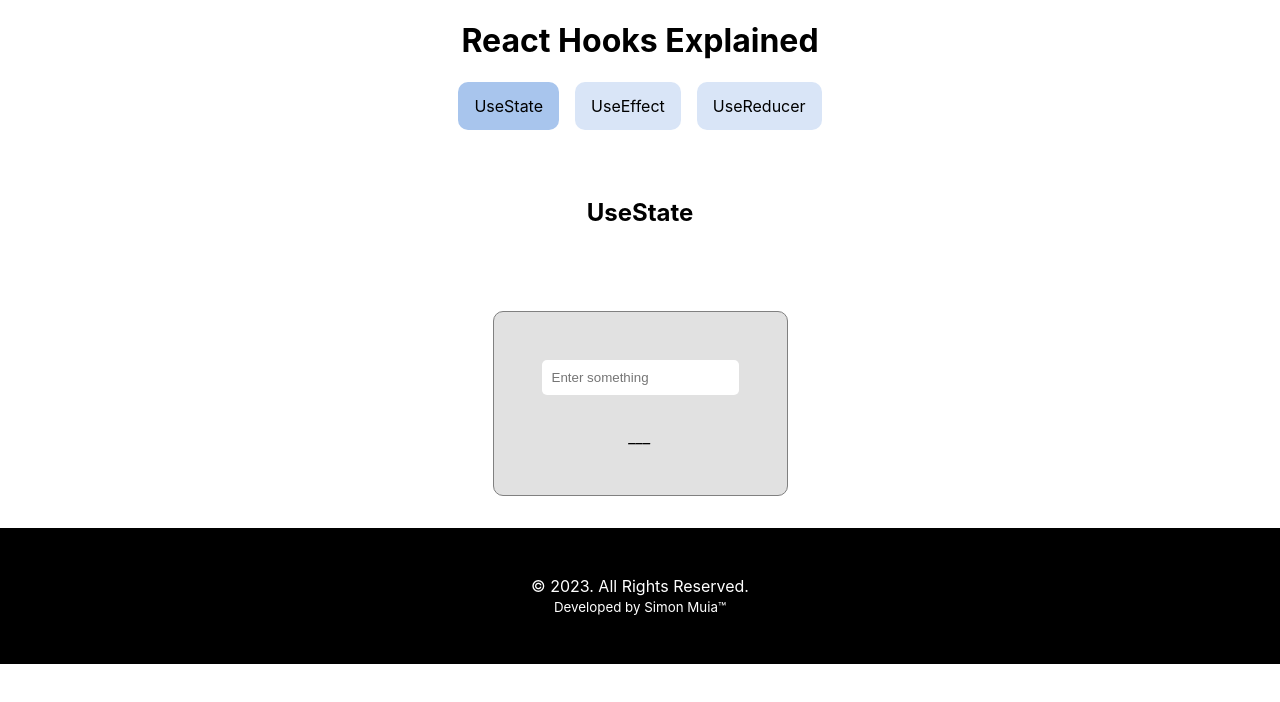
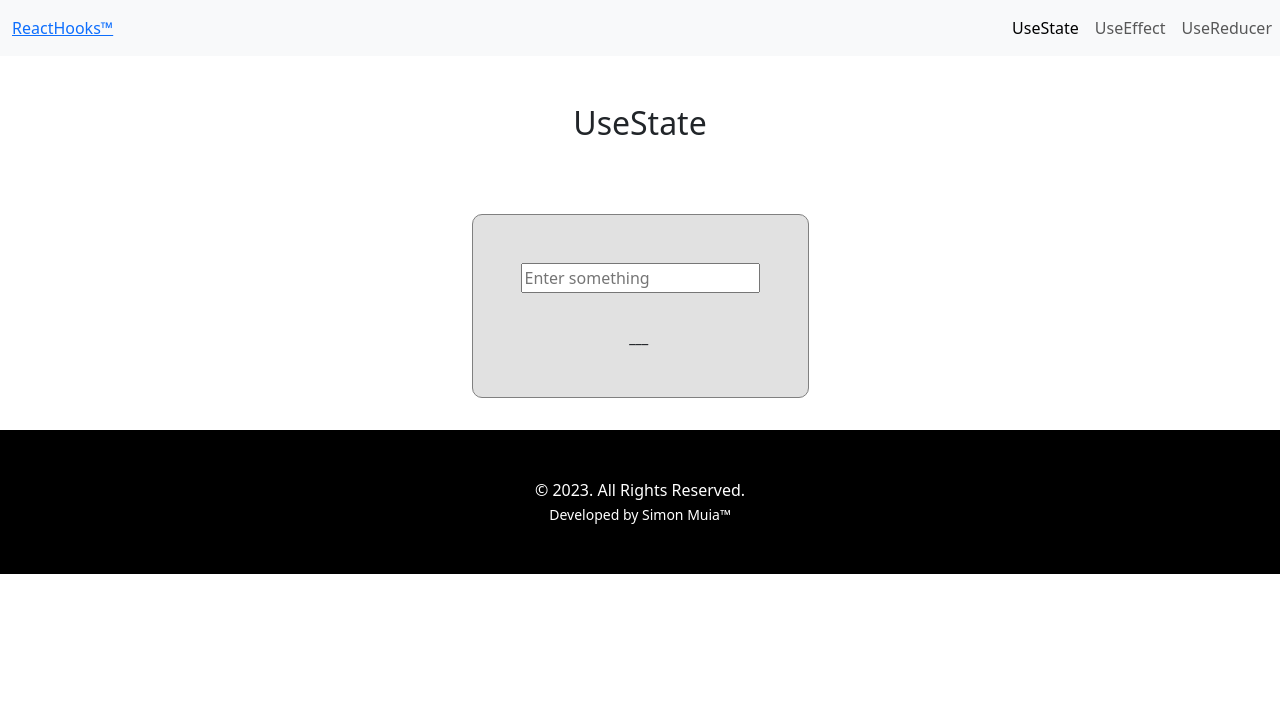
Before and after one commit to simonmuia/react-hooks, a React (Create React App) app: page /usestate in a window 1280 px wide. Shown: the top 702 px of the page. Built offline with nearby package versions, Linux system fonts and the light colour scheme.

Commit message:
added bootstrap to components

```diff
--- a/package.json
+++ b/package.json
@@ -5,10 +5,12 @@
   "dependencies": {
     "@mui/material": "^5.11.16",
     "@mui/styled-engine-sc": "^5.11.11",
+    "@popperjs/core": "^2.11.7",
     "@testing-library/jest-dom": "^5.16.5",
     "@testing-library/react": "^13.4.0",
     "@testing-library/user-event": "^13.5.0",
     "axios": "^1.3.5",
+    "bootstrap": "^5.3.0-alpha3",
     "react": "^18.2.0",
     "react-dom": "^18.2.0",
     "react-router-dom": "^6.10.0",
--- a/public/index.html
+++ b/public/index.html
@@ -39,5 +39,8 @@
       To begin the development, run `npm start` or `yarn start`.
       To create a production bundle, use `npm run build` or `yarn build`.
     -->
+    <script src="https://cdn.jsdelivr.net/npm/@popperjs/core@2.11.7/dist/umd/popper.min.js" integrity="sha384-zYPOMqeu1DAVkHiLqWBUTcbYfZ8osu1Nd6Z89ify25QV9guujx43ITvfi12/QExE" crossorigin="anonymous"></script>
+<script src="https://cdn.jsdelivr.net/npm/bootstrap@5.3.0-alpha3/dist/js/bootstrap.min.js" integrity="sha384-Y4oOpwW3duJdCWv5ly8SCFYWqFDsfob/3GkgExXKV4idmbt98QcxXYs9UoXAB7BZ" crossorigin="anonymous"></script>
   </body>
+
 </html>
--- a/src/App.css
+++ b/src/App.css
@@ -8,39 +8,55 @@
 }
 
 /* form inputs */
-.wrapper{
-	display:flex;
-	flex-direction:column;
-	gap:2rem;
-	justify-content:center;
-	align-items:center;
-	margin-top:3rem;
+.wrapper {
+  display: flex;
+  flex-direction: column;
+  gap: 2rem;
+  justify-content: center;
+  align-items: center;
+  margin-top: 3rem;
 }
 
-.inputForm{
-	display:flex;
-	flex-direction:column;
-	gap:2rem;
-	align-items:center;
-	justify-content:center;
-	margin:2rem;
-	padding:3rem;
-	border-radius:10px;
-	border:1px solid gray;
-	width:max-content;
-	background-color:#e1e1e1;
+.inputForm {
+  display: flex;
+  flex-direction: column;
+  gap: 2rem;
+  align-items: center;
+  justify-content: center;
+  margin: 2rem;
+  padding: 3rem;
+  border-radius: 10px;
+  border: 1px solid gray;
+  width: max-content;
+  background-color: #e1e1e1;
 }
 
-.inputForm input{
-	padding:10px;
-	border:none;
-	border-radius:5px;
+
+.section {
+  min-height: 60vh;
+  width: 100%;
+  padding-bottom: 3rem;
+  display: flex;
+  flex-direction: column;
+  gap:3rem;
 }
-.section{
-  min-height:60vh;
-  width:100%;
-  background-color:#dddddd;
-  padding-bottom:3rem;
+
+.comments {
+  display:flex;
+  flex-direction: column;
+  gap:3rem;
+  padding: 0 3rem;
+  align-items: center;
+}
+.comment{
+  width:60%;
+  display:flex;
+  flex-direction:column;
+  text-align:left;
+  border:0.5px #000 solid;
+  box-shadow:2px 2px #edf;
+  padding:3rem;
+  border-radius:10px;
 }
 
 @media (prefers-reduced-motion: no-preference) {
--- a/src/App.js
+++ b/src/App.js
@@ -5,16 +5,16 @@ import UseStatepage from './pages/UseStatepage';
 import UseEffectpage from './pages/UseEffectpage';
 import Footer from './components/footer/Footer';
 import UseReducerPage from './pages/UseReducerPage';
+import Home from './pages/Home';
 
 function App() {
   return (
     <div className="App">
-      <h1>React Hooks Explained</h1>
-
       {/* create navigation menu */}
       <div className='navigation'>
         <Navbar/>
        <Routes>
+        <Route path='*' element={<Home/>}/>
         <Route path='/usestate' element={<UseStatepage/>}/>
         <Route path='/useeffect' element={<UseEffectpage/>}/>
         <Route path='/usereducer' element={<UseReducerPage/>}/>
--- a/src/components/navbar/Navbar.jsx
+++ b/src/components/navbar/Navbar.jsx
@@ -1,15 +1,39 @@
-import React from 'react'
-import { NavLink } from 'react-router-dom'
+import React from 'react';
+import { Link, NavLink } from 'react-router-dom';
 import './navbar.css';
 
 const Navbar = () => {
   return (
-	<div className='navbar'>
-		<NavLink className='navlink' to='/usestate'>UseState</NavLink>
-		<NavLink className='navlink' to='/useeffect'>UseEffect</NavLink>
-		<NavLink className='navlink' to='/usereducer'>UseReducer</NavLink>
-	</div>
-  )
-}
+    <nav className="navbar navbar-expand-lg bg-body-tertiary">
+      <div className="container-fluid">
+        <Link to="/">ReactHooks&trade;</Link>
+        <button
+          className="navbar-toggler"
+          type="button"
+          data-bs-toggle="collapse"
+          data-bs-target="#navbarSupportedContent"
+          aria-controls="navbarSupportedContent"
+          aria-expanded="false"
+          aria-label="Toggle navigation"
+        >
+          <span class="navbar-toggler-icon"></span>
+        </button>
+      </div>
+      <div className="collapse navbar-collapse" id="navbarSupportedContent">
+        <div class="navbar-nav">
+          <NavLink className="nav-link" to="/usestate">
+            UseState
+          </NavLink>
+          <NavLink className="nav-link" to="/useeffect">
+            UseEffect
+          </NavLink>
+          <NavLink className="nav-link" to="/usereducer">
+            UseReducer
+          </NavLink>
+        </div>
+      </div>
+    </nav>
+  );
+};
 
-export default Navbar
+export default Navbar;
--- a/src/components/navbar/navbar.css
+++ b/src/components/navbar/navbar.css
@@ -1,20 +1,4 @@
-.navbar{
-	display:flex;
-	justify-content: center;
-	gap:1rem;
-  }
 
-.navlink {
-	text-decoration:none;
-	padding:14px 16px;
-	border-radius:10px;
-	background-color:rgba(217,229,247);
-	color:#000;
-	transition:all 350ms;
-}
-.navlink:hover{
-	background-color:rgba(168,197,237);
-}
 .active{
 	background-color:rgba(168,197,237);
 }
--- a/src/index.js
+++ b/src/index.js
@@ -3,6 +3,8 @@ import ReactDOM from 'react-dom/client';
 import './index.css';
 import App from './App';
 import {BrowserRouter} from 'react-router-dom';
+import 'bootstrap/dist/css/bootstrap.min.css';
+import 'bootstrap/dist/js/bootstrap.bundle.min';
 
 const root = ReactDOM.createRoot(document.getElementById('root'));
 root.render(
--- /dev/null
+++ b/src/pages/Home.jsx
@@ -0,0 +1,12 @@
+import React from 'react'
+import './home.css'
+const Home = () => {
+  return (
+		<section className='carousel slide'>
+			<h1>Welcome to <span>REACT HOOKS Demonstrated</span></h1>
+			<small>Developed by Simon Muia&trade;</small>
+		</section>
+  )
+}
+
+export default Home
--- a/src/pages/UseEffectpage.jsx
+++ b/src/pages/UseEffectpage.jsx
@@ -24,24 +24,28 @@ const UseEffectpage = () => {
     setCurrentPage(newPage);
   };
 
-
   return (
     <div className="wrapper">
       <h2>UseEffect</h2>
       <div className="section">
         <h5>List of Comments</h5>
-        <div className="comment">
+        <div className="comments">
           {comments.slice(startIndex, endIndex).map((comment) => (
-            <div key={comment.id}>
+            <div className="comment" key={comment.id}>
               <strong>{comment.name}</strong>
               <p>{comment.email}</p>
               <p>{comment.body}</p>
             </div>
           ))}
         </div>
-        <div className="pagination">
+        <div className="pagination justify-content-center">
           {/* previous button to toggle previous index*/}
           <button
+            className={
+              currentPage === 1
+                ? `page-item page-link disabled`
+                : 'page-item page-link'
+            }
             onClick={() => handlePageChange(currentPage - 1)}
             disabled={currentPage === 1}
           >
@@ -58,6 +62,7 @@ const UseEffectpage = () => {
             if (page === currentPage) {
               return (
                 <button
+                  className="page-item active page-link"
                   key={page}
                   onClick={() => handlePageChange(page)}
                   disabled
@@ -67,24 +72,39 @@ const UseEffectpage = () => {
               );
             }
             return (
-
-                <button key={page} onClick={() => handlePageChange(page)}>
-                  {page}
-                </button>
+              <button
+                className="page-item page-link"
+                key={page}
+                onClick={() => handlePageChange(page)}
+              >
+                {page}
+              </button>
             );
           })}
           {/* add "..." chars to show extra pages after the third page */}
-          {currentPage > 4 ? <span>...</span> : ''}
+          {currentPage > 4 ? (
+            <span className="page-item page-link disabled">...</span>
+          ) : (
+            ''
+          )}
 
           {/* handle show current page */}
           {currentPage > 3 && currentPage < totalPages - 2 && (
-            <button onClick={() => handlePageChange(currentPage)} disabled>
+            <button
+              className="page-item page-link"
+              onClick={() => handlePageChange(currentPage)}
+              disabled
+            >
               {currentPage}
             </button>
           )}
 
           {/* add "..." if current page is greater than last fourth page or last page */}
-          {currentPage < totalPages - 3 ? <span>...</span> :''}
+          {currentPage < totalPages - 3 ? (
+            <span className="page-item page-link disabled">...</span>
+          ) : (
+            ''
+          )}
 
           {/* display the last 3 pages */}
           {[totalPages - 2, totalPages - 1, totalPages].map((page) => {
@@ -96,6 +116,7 @@ const UseEffectpage = () => {
             if (page === currentPage) {
               return (
                 <button
+                  className="page-item page-link active"
                   key={page}
                   onClick={() => handlePageChange(page)}
                   disabled
@@ -106,7 +127,12 @@ const UseEffectpage = () => {
             }
             // else render the button
             return (
-              <button key={page} onClick={() => handlePageChange(page)}>
+              <button
+                className="page-item page-link"
+                variant="contained"
+                key={page}
+                onClick={() => handlePageChange(page)}
+              >
                 {page}
               </button>
             );
@@ -114,6 +140,11 @@ const UseEffectpage = () => {
 
           {/* display next button to toggle next array index */}
           <button
+            className={
+              currentPage === totalPages
+                ? `page-item page-link disabled`
+                : 'page-item page-link'
+            }
             onClick={() => handlePageChange(currentPage + 1)}
             disabled={currentPage === totalPages}
           >
--- /dev/null
+++ b/src/pages/home.css
@@ -0,0 +1,8 @@
+.carousel{
+	width:100%;
+	height:100vh;
+	display:flex;
+	justify-content:center;
+	text-align:center;
+	flex-direction:column;
+}
```
Also changed, not shown: 1 other file (tests, documents, lock files or other folders).
